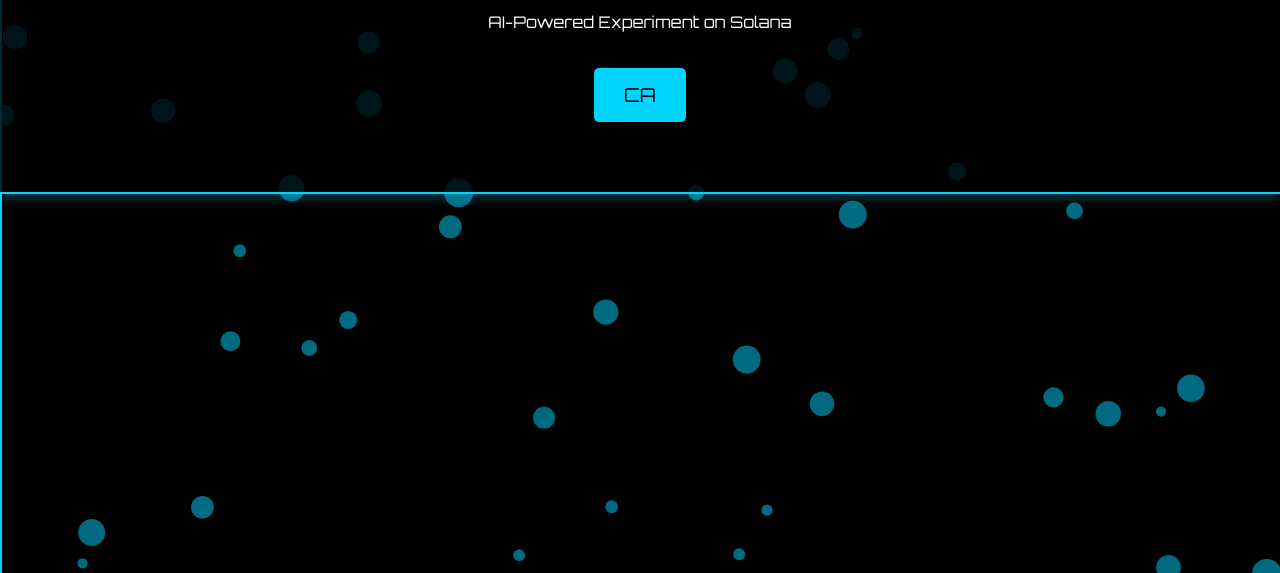
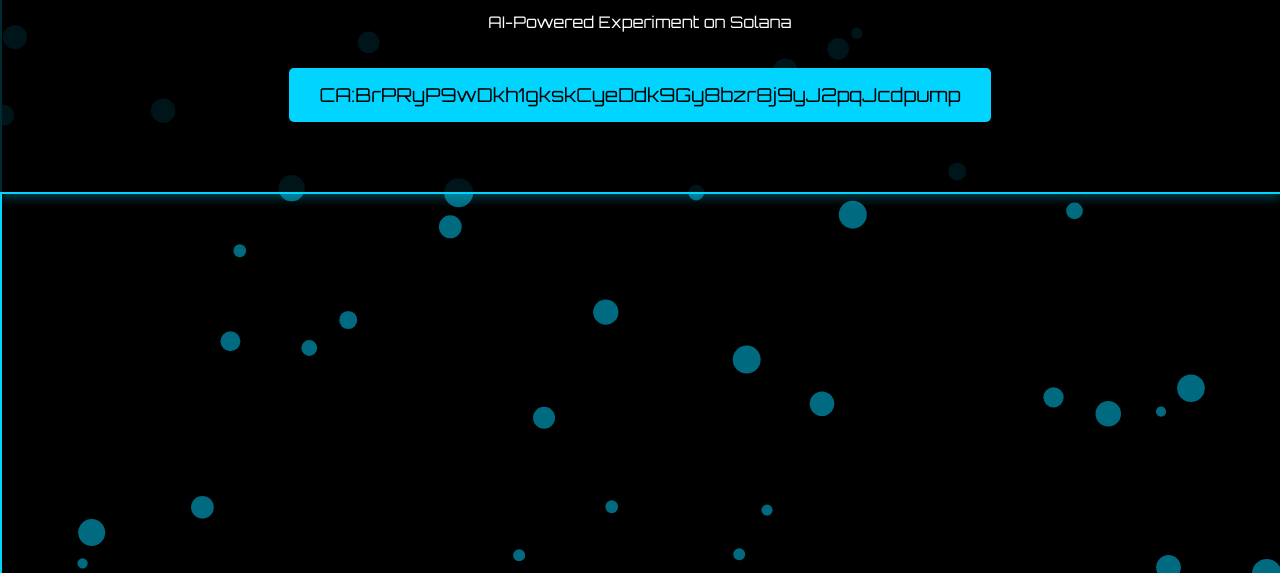
Before and after one commit to NeuraLensAIsol/neuralens-website, a plain HTML site: page index.html in a window 1280 px wide. Shown: the part 227-800 px from the top of the page. Drawn offline with Linux system fonts and the light colour scheme.

Commit message:
Update index.html

```diff
--- a/index.html
+++ b/index.html
@@ -185,7 +185,7 @@
     <div class="hero">
         <h1>Neura Lens</h1>
         <p>AI-Powered Experiment on Solana</p>
-        <a href="#" class="cta-button">CA</a>
+        <a href="#" class="cta-button">CA:BrPRyP9wDkh1gkskCyeDdk9Gy8bzr8j9yJ2pqJcdpump</a>
     </div>
 </body>
 </html>
```
